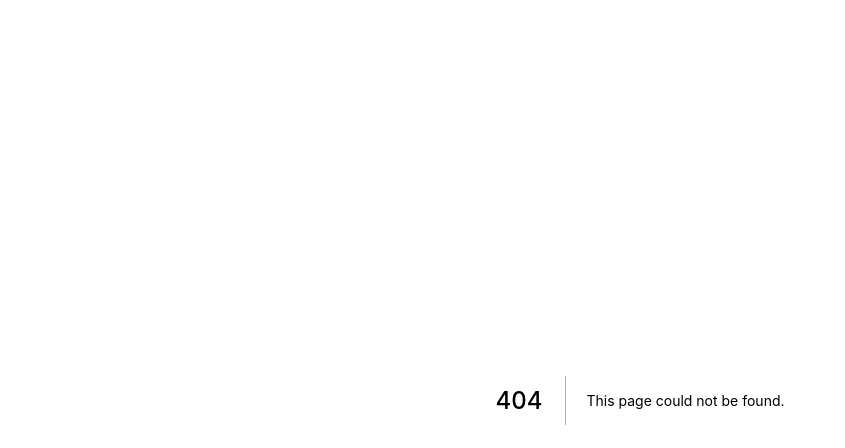
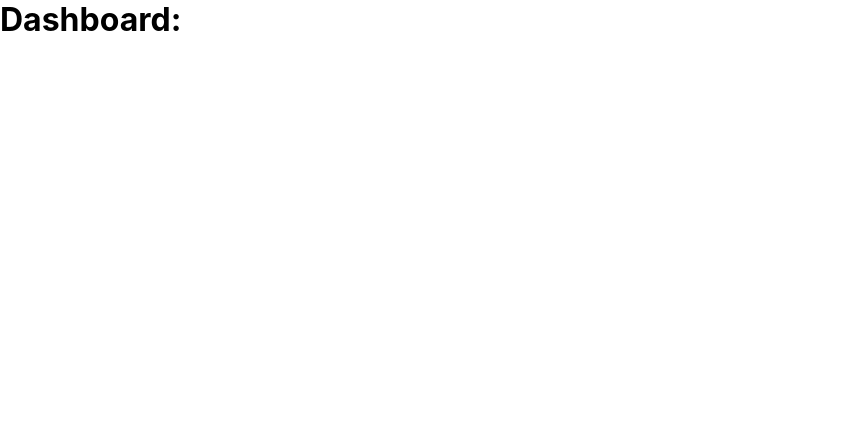
Before and after one commit to murilorvargas/nextauth, a Next.js app: page /dashboard in a window 1280 px wide. Before the commit this address had no page. Shown: the top 448 px of the page, without its empty margins (0-845 px from the left). Built offline with nearby package versions, Linux system fonts and the light colour scheme.

Commit message:
feat: add dashboard page

```diff
--- /dev/null
+++ b/pages/dashboard.tsx
@@ -0,0 +1,11 @@
+import { useContext } from "react"
+
+import { AuthContext } from "../contexts/AuthContext"
+
+export default function Dashboard() {
+  const { user } = useContext(AuthContext)
+
+  return (
+    <h1>Dashboard: {user?.email}</h1>
+  )
+}
```
